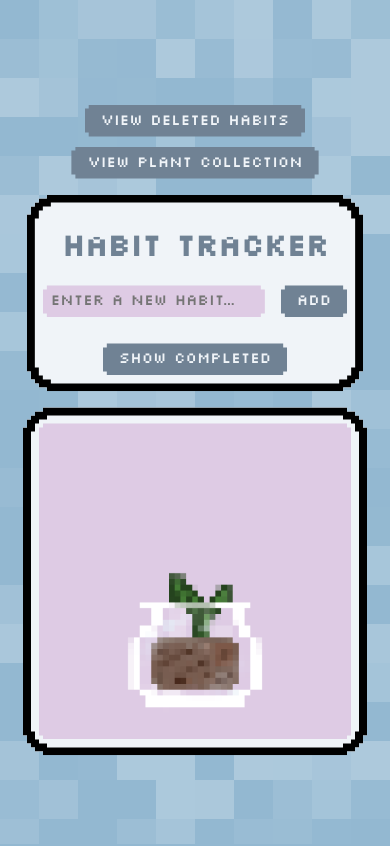
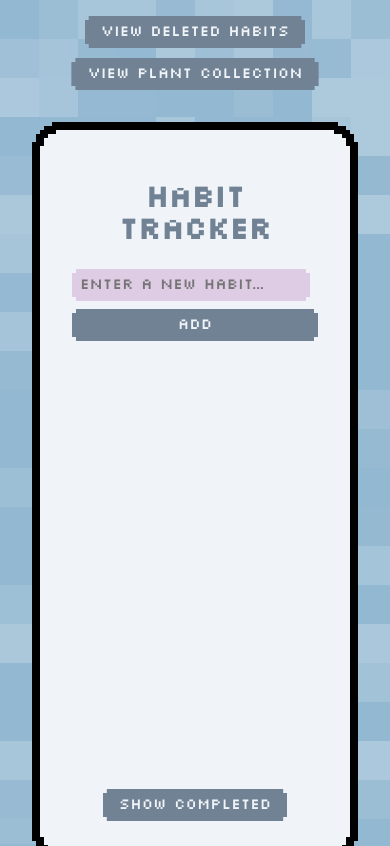
Before and after one commit to rigelle-cruz/habit-tracker, a React (Vite) app: page /habits in a window 390 px wide. Shown: the top 846 px of the page. Built offline with nearby package versions, Linux system fonts and the light colour scheme.

Commit message:
Clean up layout

```diff
--- a/src/App.css
+++ b/src/App.css
@@ -43,9 +43,7 @@ button:hover {
   margin: 1rem auto;
 }
 
-
 /* ========== 3. Habit Tracker ========== */
-
 .habit-tracker-container {
   display: flex;
   flex-direction: row;
@@ -53,20 +51,20 @@ button:hover {
   gap: 1rem;
   max-width: 100%;
   margin: 0 auto;
+  flex-wrap: wrap;
 }
 
 .habit-container,
 .plant-section {
   background-color: var(--primary-color);
   padding: 2rem;
-  padding-bottom: 4rem;
   border-radius: 8px;
   box-shadow: 0 4px 8px rgba(0, 0, 0, 0.1);
-  position: relative;
-  min-width: 300px;
-  max-width: 100%;
+  max-width: 350px;
+  height: 100%;
 }
 
+/* Completed Button Position */
 .completed-button {
   margin-top: 10px;
 }
@@ -106,7 +104,8 @@ button:hover, .completed-button:hover {
   padding: 0;
   margin: 0;
   overflow-y: auto;
-  max-height: 40vh;
+  min-height: 50vh;
+  max-height: 50vh;
 }
 
 .habit-item {
@@ -148,10 +147,11 @@ button:hover, .completed-button:hover {
 
 /* ========== 7. Plant Section ========== */
 .plant-section {
-  max-width: 150px;
   display: flex;
   flex-direction: column;
   justify-content: center;
+  align-items: center;
+  height: 100%;
 }
 
 .plant-section img {
@@ -200,18 +200,15 @@ button:hover, .completed-button:hover {
 
 /* ========== 10. Media Queries ========== */
 
+/* Medium Screens */
 @media (max-width: 768px) {
-  .habit-container, .plant-section {
-    padding: 1rem;
-  }
 
   .habit-tracker-container {
+    display: flex;
     flex-direction: column;
     align-items: center;
-  }
-
-  .habit-container, .plant-section {
-    flex: 1 1 100%;
+    justify-content: center;
+    margin: 2rem;
   }
 
   .navigation {
@@ -228,31 +225,3 @@ button:hover, .completed-button:hover {
     max-height: 45vh;
   }
 }
-
-@media (max-width: 470px) {
-  body {
-    overflow-x: hidden;
-  }
-
-  .habit-container,
-  .plant-section {
-    padding: 0.5rem;
-    max-width: 80%;
-    text-align: center;
-  }
-
-  .input-group {
-    flex-direction: row;
-    width: 100%;
-    gap: 0.5rem;
-  }
-
-  .input-group input[type='text'] {
-    flex: 1;
-    width: 100%;
-  }
-
-  .habit-list {
-    max-height: 40vh;
-  }
-}
```
